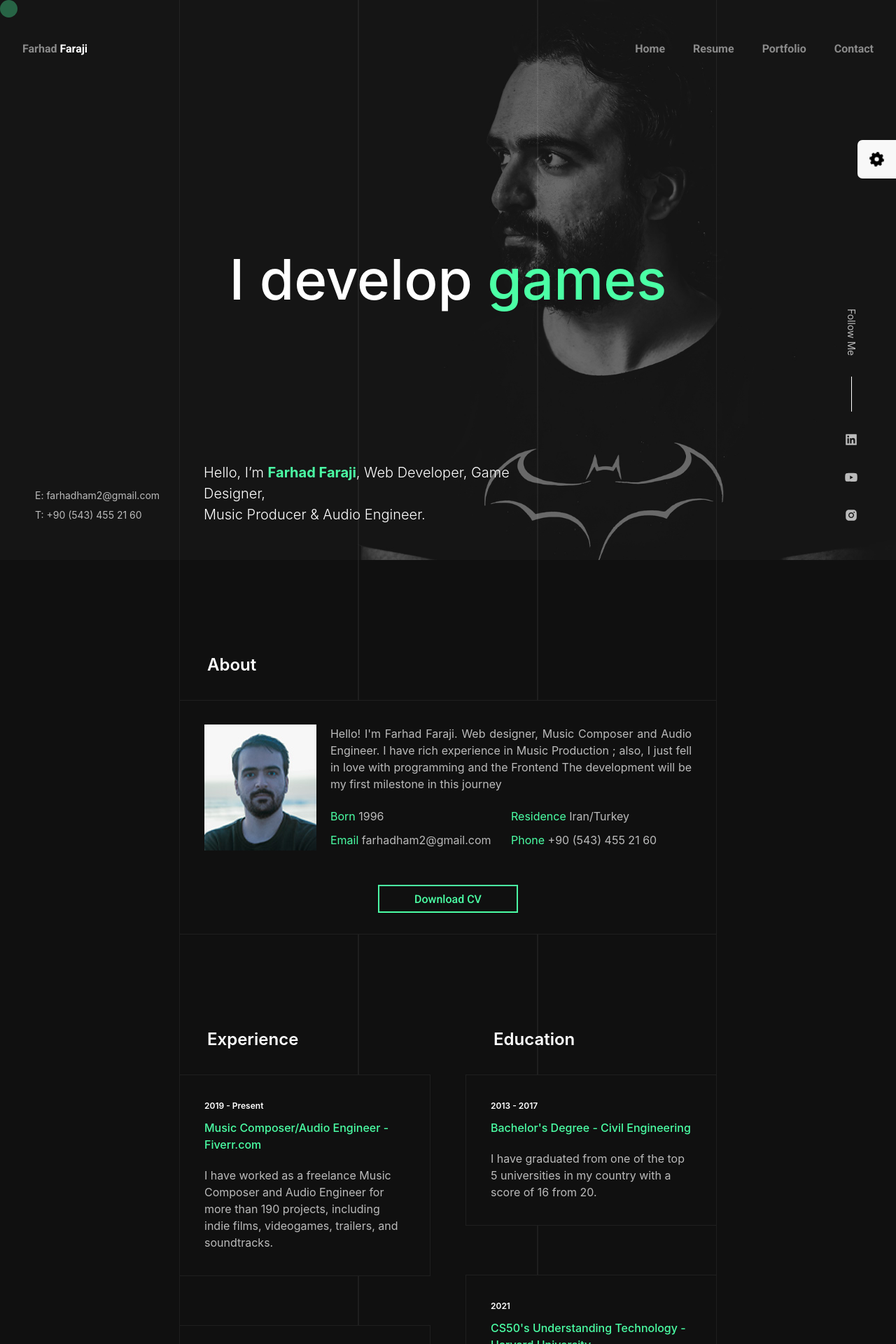
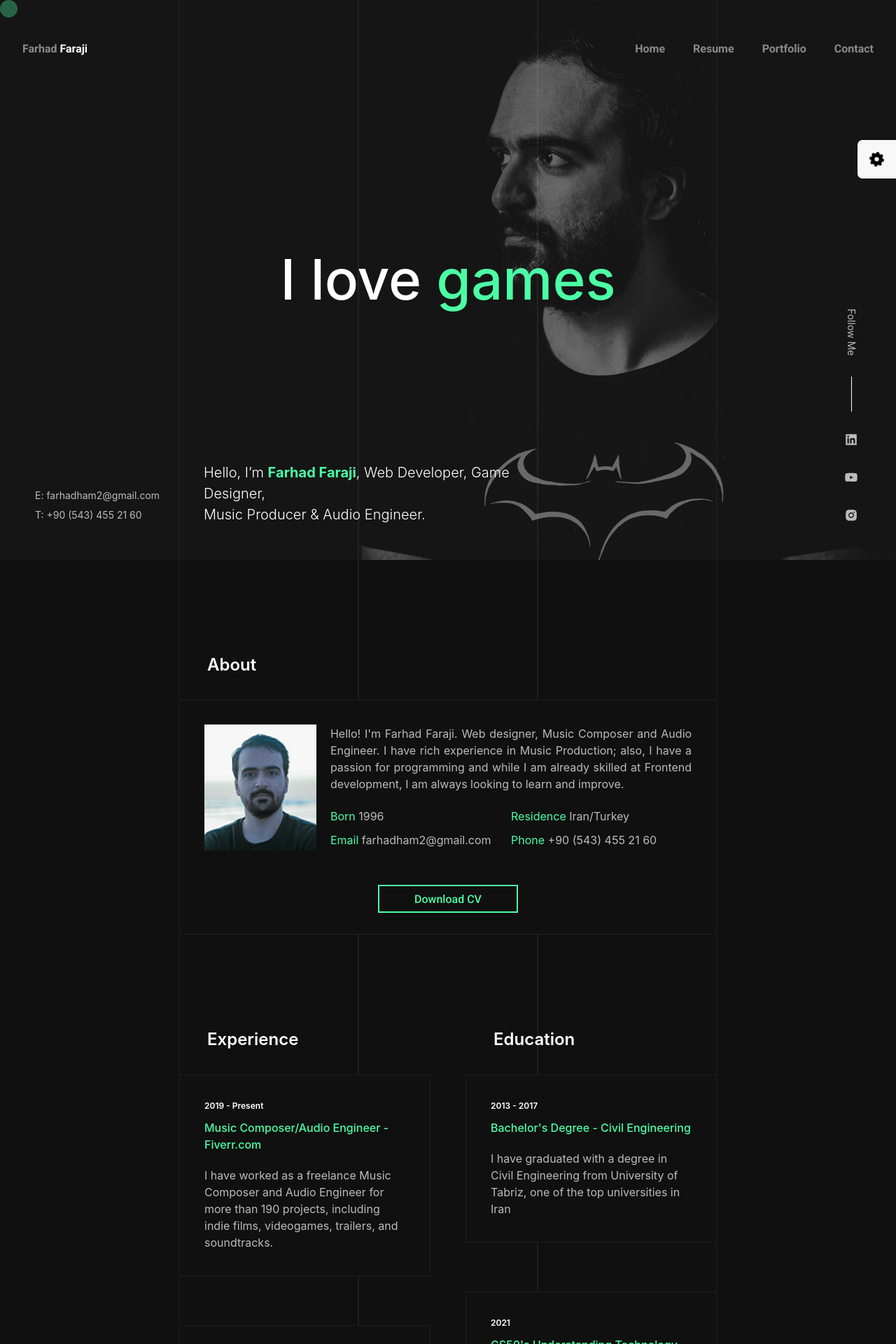
Before and after one commit to farhadham/fifth-design, a React (Create React App) app: page / in a window 1280 px wide. Shown: the top 1920 px of the page at 70% size. Built offline with nearby package versions, Linux system fonts and the light colour scheme.

Commit message:
fixed some stuff

```diff
--- a/src/components/About/About.js
+++ b/src/components/About/About.js
@@ -19,9 +19,10 @@ const About = ({ color, lines }) => {
               <div className={styles.text}>
                 <p className={styles.aboutText}>
                   Hello! I'm Farhad Faraji. Web designer, Music Composer and
-                  Audio Engineer. I have rich experience in Music Production ;
-                  also, I just fell in love with programming and the Frontend
-                  The development will be my first milestone in this journey
+                  Audio Engineer. I have rich experience in Music Production;
+                  also, I have a passion for programming and while I am already
+                  skilled at Frontend development, I am always looking to learn
+                  and improve.
                 </p>
                 <div className={styles.details}>
                   <p className={styles.p} style={{ color }}>
@@ -41,7 +42,9 @@ const About = ({ color, lines }) => {
                 </div>
               </div>
             </div>
-            <Button color={color} text={"Download CV"} />
+            <a href="https://farhadf.com/cv.pdf">
+              <Button color={color} text={"Download CV"} />
+            </a>
           </div>
         </div>
       </Container>
--- a/src/components/BackgroundImage/BackgroundImage.module.scss
+++ b/src/components/BackgroundImage/BackgroundImage.module.scss
@@ -2,7 +2,7 @@
   top: 0;
   height: 100vh;
   width: 100%;
-  background-image: url(../../../public/images/Header.jpg);
+  background-image: url(../../../public/images/Header.webp);
   background-position: center;
   background-size: cover;
   position: fixed;
--- a/src/components/Experience/Experience.js
+++ b/src/components/Experience/Experience.js
@@ -43,8 +43,8 @@ const Experience = ({ color, lines }) => {
                     Bachelor's Degree - Civil Engineering
                   </p>
                   <p className={styles.desc}>
-                    I have graduated from one of the top 5 universities in my
-                    country with a score of 16 from 20.
+                    I have graduated with a degree in Civil Engineering from
+                    University of Tabriz, one of the top universities in Iran
                   </p>
                 </div>
                 <div className={styles.el}>
--- a/src/components/Header/Header.js
+++ b/src/components/Header/Header.js
@@ -87,7 +87,7 @@ const Header = ({ color, lines }) => {
                     duration: 1,
                   }}
                 >
-                  I produce <span style={{ color: color }}>music</span>
+                  I create <span style={{ color: color }}>music</span>
                 </motion.h2>
               )}
             </AnimatePresence>
@@ -105,27 +105,12 @@ const Header = ({ color, lines }) => {
                     duration: 1,
                   }}
                 >
-                  I develop <span style={{ color: color }}>games</span>
+                  I love <span style={{ color: color }}>games</span>
                 </motion.h2>
               )}
             </AnimatePresence>
           </div>
-          {/* <div className={styles.h2}>
-            <motion.h2
-              animate={{
-                y: [-100, 0, 0, 100],
-              }}
-              transition={{
-                duration: 2.5,
-                repeatType: "reverse",
-                repeat: Infinity,
-                repeatDelay: 5,
-                delay: 5,
-              }}
-            >
-              I develope <span style={{ color: color }}>games</span>
-            </motion.h2>
-          </div> */}
+
           <h1>
             Hello, I’m <strong style={{ color: color }}>Farhad Faraji</strong>,
             Web Developer, Game Designer,
```
Also changed, not shown: public/images/Header.webp (added), public/images/front-portfo-1.jpg.
